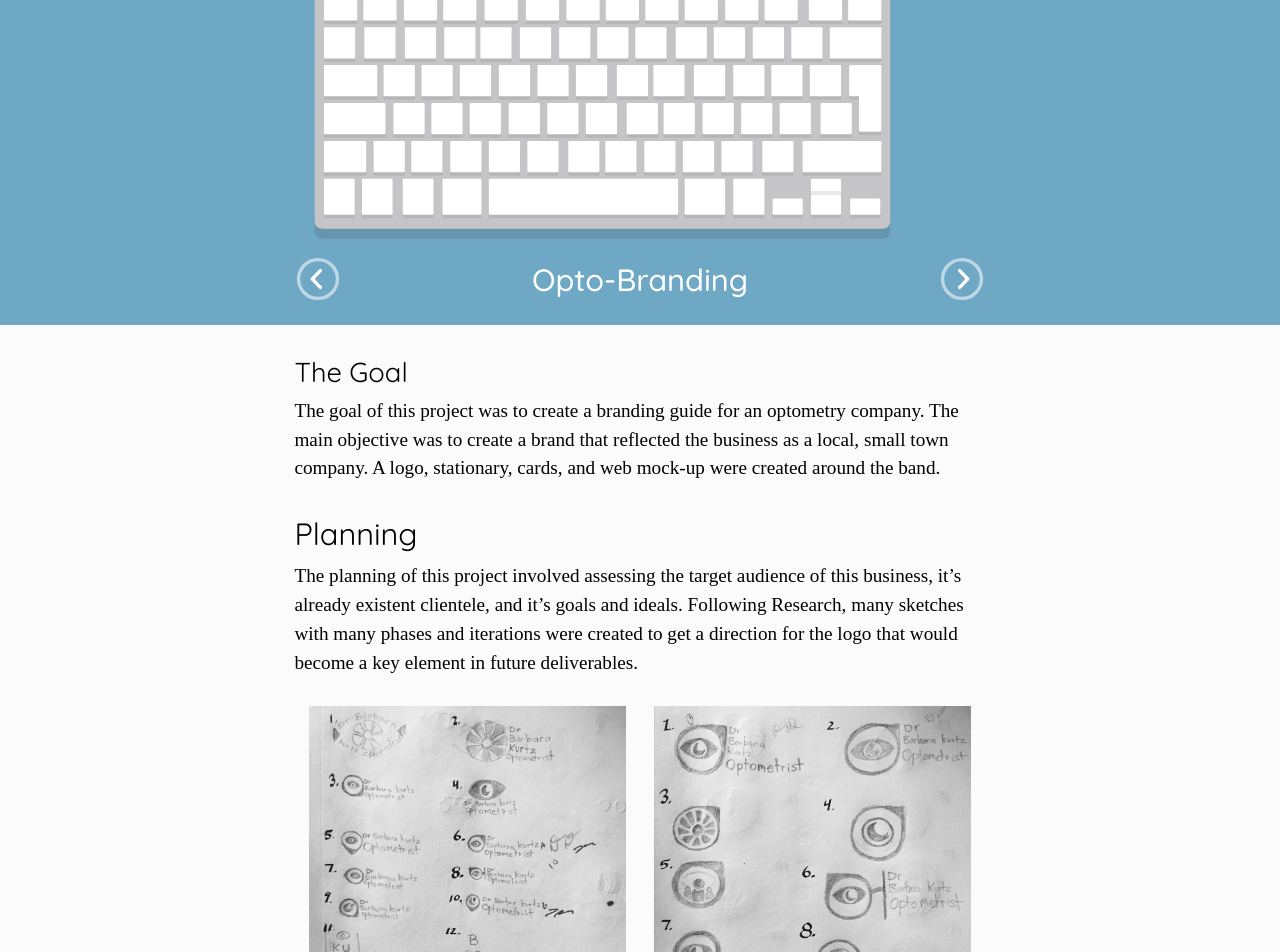
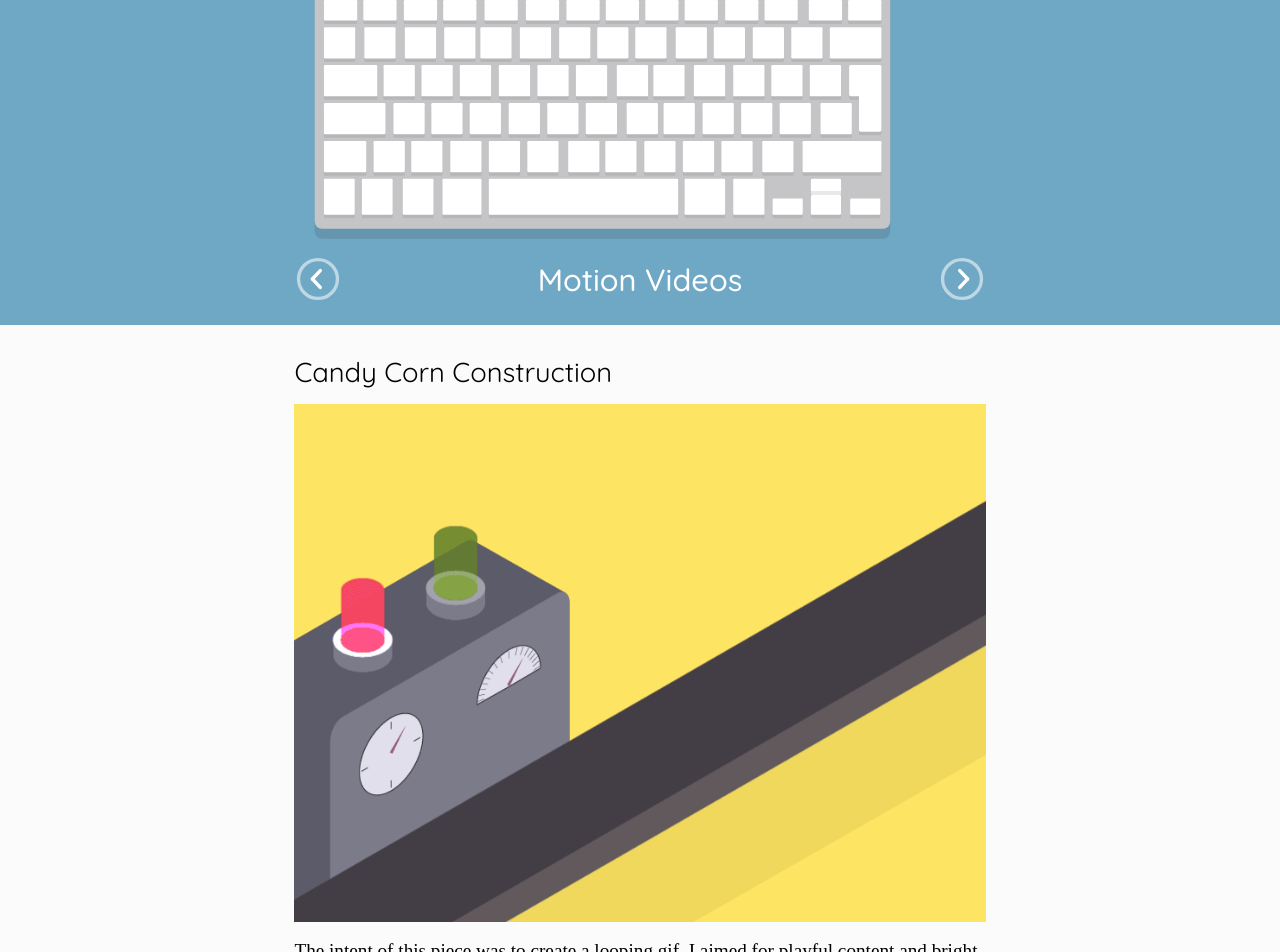
Before and after one commit to nicktgbrown/portfolio-site, a Jekyll site: the page built from case4.html, in a window 1280 px wide and 1400 px high, scrolled down 278 px. Shown: the top 952 px of the window. Built offline with Jekyll 4.4.1, drawn with Linux system fonts in a browser that asks for light colours; some web fonts are replaced; some of the changed text lies outside the part shown.

Commit message:
Replace content of case 4 with videos

```diff
--- a/case4.html
+++ b/case4.html
@@ -19,7 +19,7 @@
       </a>
     </div>
     <div class="unit unit-xs-1-2 unit-s-1-2 unit-m-1-2 unit-l-1-2 unit-xl-1-2">
-      <h2 itemscope itemprop="name" class="push-1-4 peta text-center">Opto-Branding</h2>
+      <h2 itemscope itemprop="name" class="push-1-4 peta text-center">Motion Videos</h2>
     </div>
     <div class="unit unit-xs-1-4 unit-s-1-4 unit-m-1-4 unit-l-1-4 unit-xl-1-4 push-1-4">
       <a href="case1.html">
@@ -32,34 +32,18 @@
 </div>
 <div class="case pad-b gutter-2">
   <div itemscope itemprop="exampleOfWork" class="center wrapper pad-t max-length">
-    <h3 class="tera push-1-4">The Goal</h3>
-    <p itemscope itemprop="description" class="kilo push-0">The goal of this project was to create a branding guide for an optometry company. The main objective was to create a brand that reflected the business as a local, small town company. A logo, stationary, cards, and web mock-up were created around the band.</p>
-    <h3 class="peta pad-t push-1-4">Planning</h3>
-    <p class="kilo push">The planning of this project involved assessing the target audience of this business, it’s already existent clientele, and it’s goals and ideals. Following Research, many sketches with many phases and iterations were created to get a direction for the logo that would become a key element in future deliverables.</p>
-    <div class="grid">
-      <div class="unit unit-xs-1-2 unit-s-1-2 unit-m-1-2 unit-l-1-2 unit-xl-1-2 gutter-1-2">
-        <img src="{{site.baseurl}}/images/sketches-1.jpg" itemprop="image" class="img-flex">
-      </div>
-      <div class="unit unit-xs-1-2 unit-s-1-2 unit-m-1-2 unit-l-1-2 unit-xl-1-2 gutter-1-2">
-        <img src="{{site.baseurl}}/images/sketches-2.jpg" itemprop="image" class="img-flex">
-      </div>
+    <h3 class="tera push-1-2">Candy Corn Construction</h3>
+    <img src="{{site.baseurl}}/images/candy-corn.gif" alt="an animation of candy corn being created on a conveyer belt" class="img-flex push-1-2">
+    <p itemscope itemprop="description" class="kilo push-0">The intent of this piece was to create a looping gif. I aimed for playful content and bright colour use to make it a fun and interesting piece. I tried to keep it clean though to as it is simply a basic gif. I use Illustrator to create the piece, After Effects to animate it, and Photoshop to make it into a gif.</p>
+    <h3 class="peta pad-t push-1-4">Peril in Parallax City</h3>
+    <div class="embed embed-4by3">
+      <video class="embed-item" poster="images/sol.jpg" src="https://vimeo.com/294962902"></video>
     </div>
-    <h3 class="peta pad-t push-1-4">Production</h3>
-    <p class="kilo push">Production for this project involved creating all the deliverables previously mentioned. Once a logo was finalized, other elements were created around the established logo and colour scheme.
-    <img src="{{site.baseurl}}/images/opto-logo-03.svg" itemprop="image" class="img-flex">
-    <br>After these elements were created and finalized, the branding guide was built around these elements, with rules for use of the logo, use of colour, typography, etc. Web mock-ups for potential sites (both desktop and mobile versions) were created using these guidelines and rules.</p>
-    <div class="grid">
-      <div class="unit unit-xs-1-2 unit-s-1-2 unit-m-1-2 unit-l-1-2 unit-xl-1-2 gutter-1-2">
-        <img src="{{site.baseurl}}/images/opto-mug.png" itemprop="image" class="img-flex">
-      </div>
-      <div class="unit unit-xs-1-2 unit-s-1-2 unit-m-1-2 unit-l-1-2 unit-xl-1-2 gutter-1-2">
-        <img src="{{site.baseurl}}/images/opto-case.gif" itemprop="image" class="img-flex">
-      </div>
+    <p class="kilo push">This video was supposed to look fun and interesting, while incorporating the parallax function in After Effects. The assets and artwork was created using Illustrator, while the rest was animated with After Effects using basic keyframes and effects to create the "shaking" of the buildings.</p>
+    <h3 class="peta push-1-4">Bagel Boy Takes a Stroll</h3>
+    <div class="embed embed-4by3">
+      <video class="embed-item" poster="images/stroll-poster.jpg" src="https://vimeo.com/261416802"></video>
     </div>
-    <img src="{{site.baseurl}}/images/opto-mockup.gif" itemprop="image" class="img-flex">
-    <a href='https://www.freepik.com/free-psd/technological-object-mock-up_1164997.htm' class="hidden">Designed by Aleksandr_samochernyi</a>
-    <h3 class="peta pad-t-1-2 push-1-4">Final Product</h3>
-    <p class="kilo">The final version of this product, included the logo, deliverable assets such as business cards and stationary. A branding guide was also finalized for use of the brands assets. The web and mobile mock-ups were then created for a potential web presence of this brand.</p>
-    <img src="{{site.baseurl}}/images/stationary-mockup.jpg" itemprop="image" class="img-flex">
+    <p class="kilo push">This video incorporated strong aesthetic with experimentation using a walk cycle animation. I used Photoshop to create the background, Illustrator for the characters, and After Effects to bring it all together.</p>
   </div>
 </div>
--- a/index.html
+++ b/index.html
@@ -48,8 +48,8 @@
               <img src="images/8-bitify-icon.svg" class="embed-item">
             </div>
           </div>
-          <h3 class="giga push-0">Optometry Branding</h3>
-          <p class="mega push-0">An Exercise in Web Dev and Branding</p>
+          <h3 class="giga push-0">Motion Videos</h3>
+          <p class="mega push-0">Check out some of my motion work</p>
         </div>
       </a>
       <a href="{{site.baseurl}}/about.html" class="unit unit-xs-1 unit-s-1 unit-m-1 unit-l-1-2 unit-xl-1-2 gutter-1-4">
```
Also changed, not shown: images/candy-corn.gif (added), images/opto-case.gif (deleted), images/opto-logo-03.svg (deleted), images/opto-mockup.gif (deleted), images/opto-mug.png (deleted), images/sketches-1.jpg (deleted), images/sketches-2.jpg (deleted), images/stationary-mockup.jpg (deleted), images/stroll-poster.jpg (added), 1 other file.
